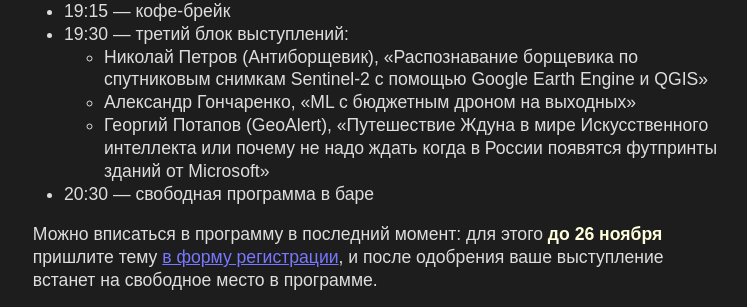
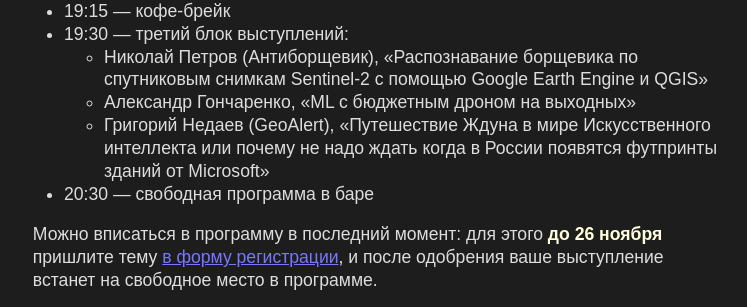
Before and after one commit to Zverik/schemotechnika, a Jekyll site: the page built from _posts/2020-11-15-schemo20.md, in a window 1280 px wide. Shown: the part 932-1239 px from the top of the page, without its empty margins (266-1013 px from the left). Built offline with Jekyll 4.4.1, drawn with Linux system fonts in a browser that asks for light colours.

Commit message:
fix speaker

```diff
--- a/_posts/2020-11-15-schemo20.md
+++ b/_posts/2020-11-15-schemo20.md
@@ -31,7 +31,7 @@ permalink: 20.html
 * 19:30 — третий блок выступлений:
   - Николай Петров (Антиборщевик), «Распознавание борщевика по спутниковым снимкам Sentinel-2 с помощью Google Earth Engine и QGIS»
   - Александр Гончаренко, «ML с бюджетным дроном на выходных»
-  - Георгий Потапов (GeoAlert), «Путешествие Ждуна в мире Искусственного интеллекта или
+  - Григорий Недаев (GeoAlert), «Путешествие Ждуна в мире Искусственного интеллекта или
     почему не надо ждать когда в России появятся футпринты зданий от Microsoft»
 * 20:30 — свободная программа в баре
 
```
